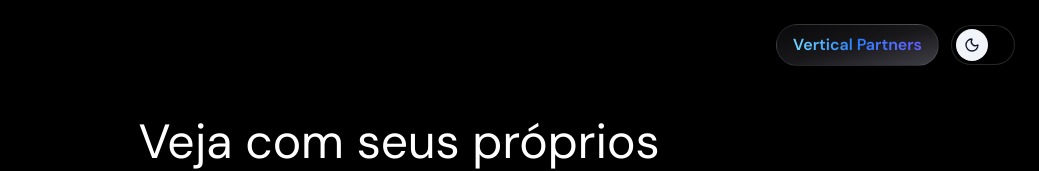
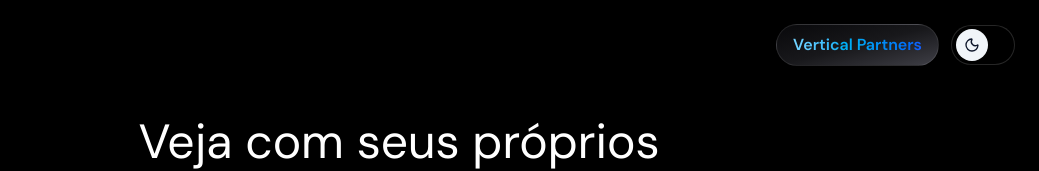
Before and after one commit to nitroxinteligence/paginas-funil-1-vertical-partners, a Next.js app: page /capt-vp in a window 1280 px wide. Shown: the top 171 px of the page, without its empty margins (241-1280 px from the left). Built offline with nearby package versions, Linux system fonts and the light colour scheme.

Commit message:
Adjust brand text gradient to blue

```diff
--- a/src/components/top-right-controls.tsx
+++ b/src/components/top-right-controls.tsx
@@ -20,7 +20,7 @@ export function TopRightControls() {
   return (
     <div className="pointer-events-none fixed right-4 top-4 z-50 flex items-center gap-3 sm:right-6 sm:top-6">
       <div className="pointer-events-auto rounded-[55px] border border-black/10 bg-gradient-to-br from-zinc-950 via-zinc-900 to-zinc-700 px-4 py-2 shadow-[0_10px_30px_rgba(0,0,0,0.35)] dark:border-white/10">
-        <span className="bg-gradient-to-r from-sky-300 via-blue-500 to-indigo-500 bg-clip-text text-sm font-semibold text-transparent sm:text-base">
+        <span className="bg-gradient-to-r from-sky-300 via-sky-500 to-blue-600 bg-clip-text text-sm font-semibold text-transparent sm:text-base">
           Vertical Partners
         </span>
       </div>
```
